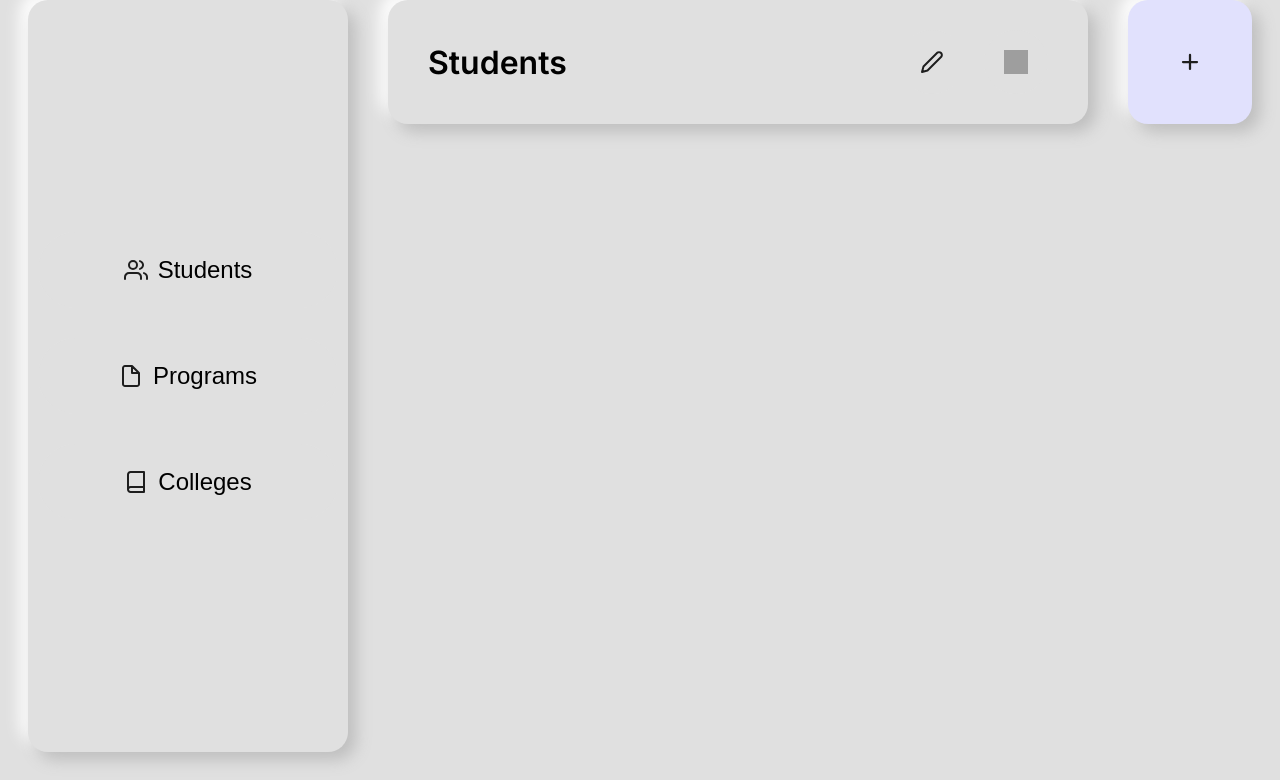
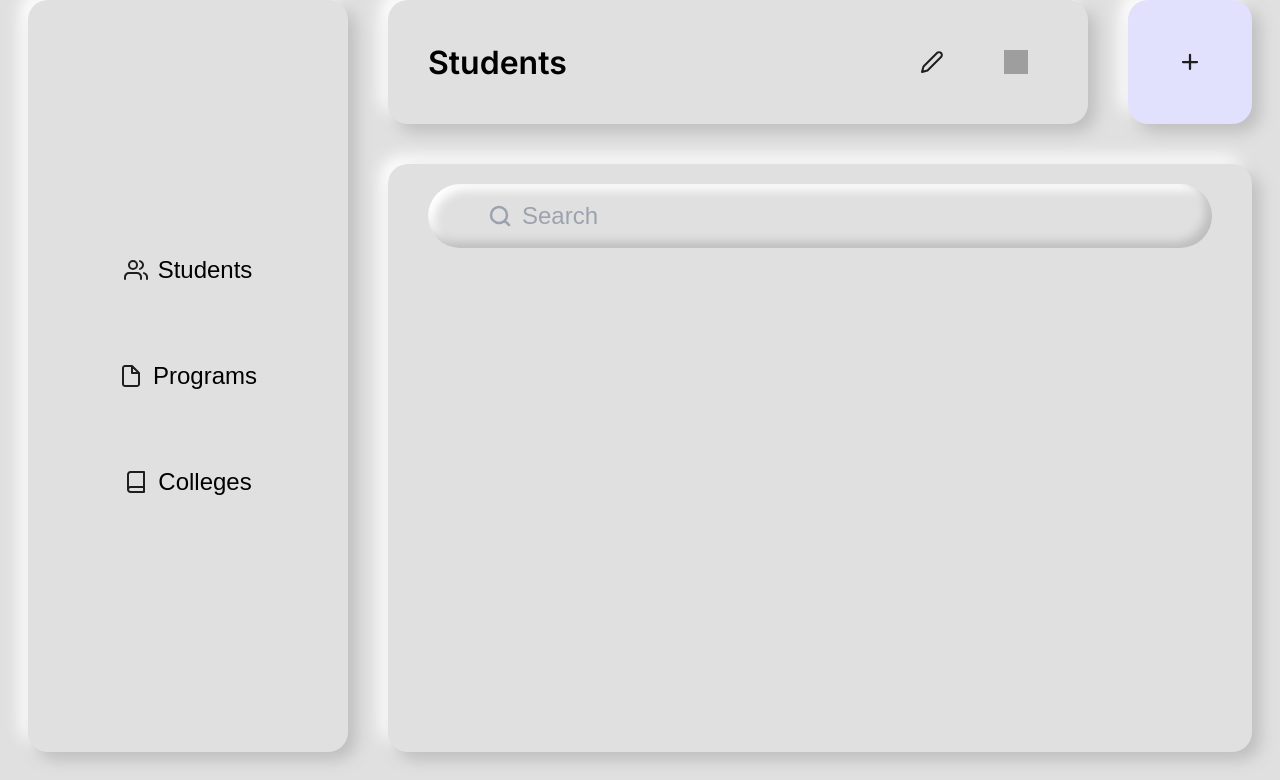
Before and after one commit to BolandoKen/WEB-SSIS, a Flask app: page / in a window 1280 px wide. Shown: the part 28-808 px from the top of the page. Run offline with Flask 3, Linux system fonts and the light colour scheme; grey boxes are pictures that could not be loaded.

Commit message:
feat(box): added box component to contain toolbar, table, button sections and implemented searchbar to box tool section

```diff
--- a/static/css/components.css
+++ b/static/css/components.css
@@ -71,6 +71,8 @@ box-shadow: var(--protruding);
   justify-content: center;
   align-items: flex-start;
 
+  gap: 40px;
+
   flex: 1;           /* grow to take all remaining space */
   order: 1;
   align-self: stretch;
@@ -112,10 +114,10 @@ box-shadow: var(--protruding);
   padding: 0px;
   gap: 40px;
 
-  height: 84px;
+  height: 124px;
 
   /* Inside auto layout */
-  flex: 1;
+  flex: 0;
   align-self: stretch;
 
 }
@@ -198,8 +200,7 @@ transition: all 0.3s ease-in-out;
   padding: 12px 60px;
   gap: 10px;
 
-  width: 922px;
-  height: 60px;
+  height: 40px;
 
   background: var(--color-neutral);
   box-shadow: var(--sunken);
@@ -207,6 +208,7 @@ transition: all 0.3s ease-in-out;
 
   /* Inside auto layout */
   flex: none;
+  align-self: stretch;
   order: 0;
   flex-grow: 1;
 }
@@ -236,3 +238,49 @@ transition: all 0.3s ease-in-out;
   order: 1;
   flex-grow: 0;
 }
+
+.box {
+  display: flex;
+  flex-direction: column;
+  align-items: center;
+  padding: 0px;
+  gap: 20px;
+
+  /* Neutral */
+  background: var(--color-neutral);
+  /* Protruding */
+
+  box-shadow: var(--protruding);
+  border-radius: 20px;
+
+  /* Inside auto layout */
+  flex: 1;
+  align-self: stretch;
+}
+
+.box-tool-section{
+  display: flex;
+  flex-direction: row;
+  justify-content: center;
+  align-items: center;
+  padding: 20px 40px;
+  gap: 20px;
+
+  height: 80px;
+
+  border-radius: 20px;
+
+  flex: none;
+  order: 0;
+  align-self: stretch;
+  flex-grow: 0;
+
+}
+
+.box-table-section{
+
+}
+
+.box-button-section{
+
+}
--- a/templates/components/_box.html
+++ b/templates/components/_box.html
@@ -0,0 +1,15 @@
+{% from "components/_searchbar.html" import searchbar %}
+
+{% macro box() %}
+<div class="box">
+    <div class="box-tool-section">
+        {{ searchbar()}}
+    </div>
+    <div class="bix-table-section">
+
+    </div>
+    <div class="box-button-section">
+
+    </div>
+</div>
+{% endmacro %}
--- a/templates/components/_contentBox.html
+++ b/templates/components/_contentBox.html
@@ -1,7 +1,9 @@
 {% from "components/_toolbarContainer.html" import toolbarContainer %}
+{% from "components/_box.html" import box %}
 
 {% macro contentBox() %}
 <div class="content-box">
   {{ toolbarContainer() }}
+  {{ box() }}
 </div>
 {% endmacro %}
```
